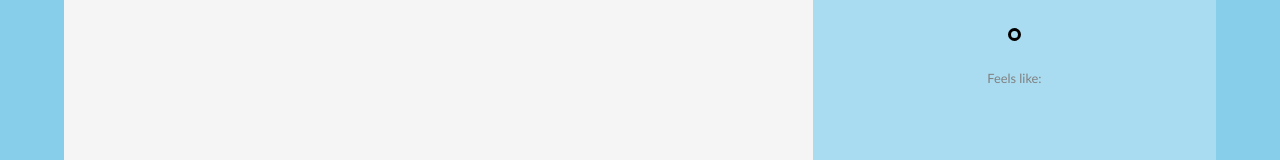
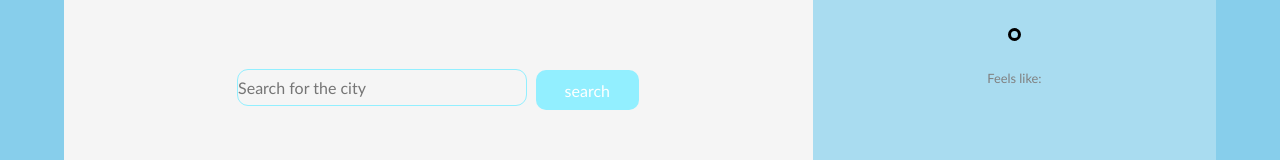
Before and after one commit to achrafjbr/weather-application-Mini-Project, a plain HTML site: page Weather-application(Mini-Projet)/index.html in a window 1280 px wide. Shown: the part 165-325 px from the top of the page. Drawn offline with Linux system fonts and the light colour scheme; no server answers.

Commit message:
Adding a search bar for allowing people search about weather of certein city

```diff
--- a/Weather-application(Mini-Projet)/index.html
+++ b/Weather-application(Mini-Projet)/index.html
@@ -19,16 +19,26 @@
                 <h3 class="weather-date"></h3>
             </div>
 
+
+
             <!--Weathder content -->
             <div class="weather-content">
+                <!-- Searching bar  -->
+                <div class="weather-search-bar">
+                    <input type="text" name="q" value="" placeholder="Search for the city">
+                    <button id="weather-search-city-btn">search</button>
+                </div>
                 <div class="weather-cases">
                     <h1 class="weather-tempurator">
                         <sup></sup>
                     </h1>
-                    <img id="weather-image" src="amcharts_weather_icons_1.0.0/animated/cloudy-day-1.svg" alt="weatherImage">
+                    <img id="weather-image" src="amcharts_weather_icons_1.0.0/animated/cloudy-day-1.svg"
+                        alt="weatherImage">
                 </div>
                 <h1 class="weather-state"></h1>
             </div>
+
+
         </div>
 
         <!--Rigth side-->
--- a/Weather-application(Mini-Projet)/style.css
+++ b/Weather-application(Mini-Projet)/style.css
@@ -50,7 +50,7 @@ body {
     height: 100%;
     display: flex;
     flex-direction: column;
-    justify-content: center;
+    justify-content: space-evenly;
     align-items: center;
 }
 
@@ -110,6 +110,34 @@ body {
     align-items: center;
 }
 
-.weather-cases img{
+.weather-cases img {
     align-self: flex-end;
 }
+
+.weather-search-bar {
+    width: 60%;
+    display: flex;
+    justify-content: space-around;
+
+    input {
+        all: unset;
+        height: 35px;
+        width: 70%;
+        outline: 1.5px solid #92efff;
+        border-radius: 10px;
+
+    }
+
+    #weather-search-city-btn {
+        all: unset;
+        height: 40px;
+        width: 25%;
+        background-color: #92efff;
+        text-align: center;
+        border-radius: 10px;
+        color: #ffff;
+
+    }
+
+
+}
```
